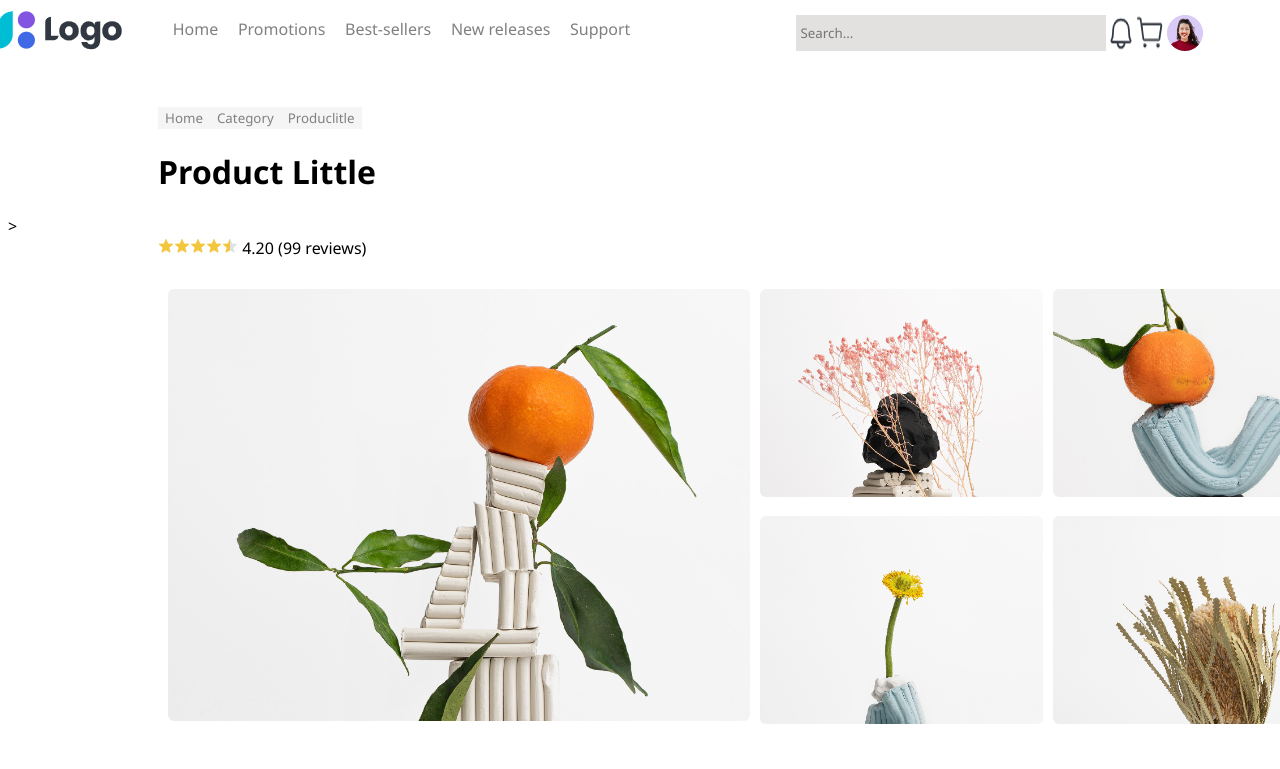
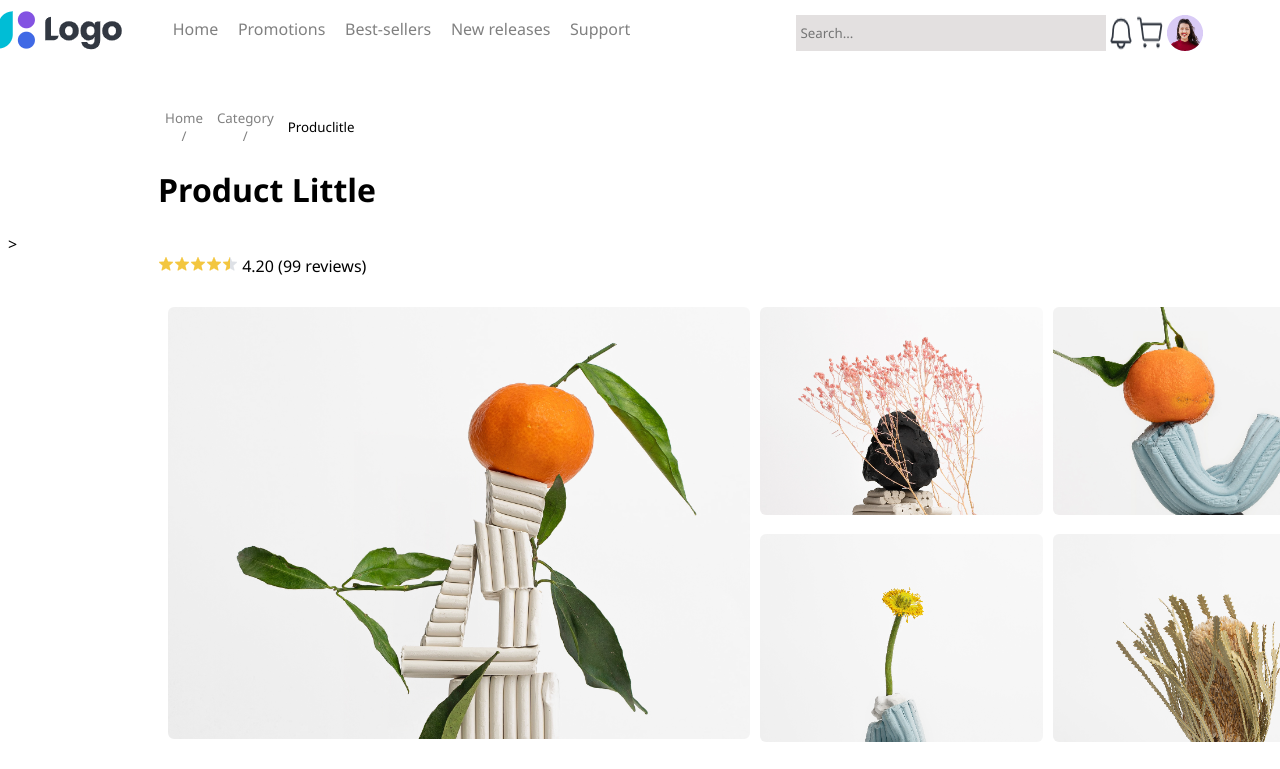
Before and after one commit to vnhyen1704/LEVANHUYEN_CNWEB, a plain HTML site: page BaiTap_TH_Tuan_05_Web/index.html in a window 1280 px wide. Shown: the top 769 px of the page. Drawn offline with Linux system fonts and the light colour scheme.

Commit message:
nopbaituan5

```diff
--- a/BaiTap_TH_Tuan_05_Web/index.html
+++ b/BaiTap_TH_Tuan_05_Web/index.html
@@ -56,9 +56,10 @@
         }
 .option {
     margin-top: 50px;
-            background-color: whitesmoke;
-        border: 1px solid whitesmoke;
+            background-color: white;
+        border: 1px solid white;
              color: grey;
+
 
 }
 .rating {
@@ -285,9 +286,9 @@ margin-left: 30px;
 </div>
 <div>
 <div class="option_list">
-<button class="option">Home</button>
-<button class="option" >Category</button>
-<button class="option" >Produclitle</button>
+<button class="option">Home /</button>
+<button class="option" >Category /</button>
+<button class="option" style="color: black;" >Produclitle</button>
 </div>
 </div>
     <div>
```
